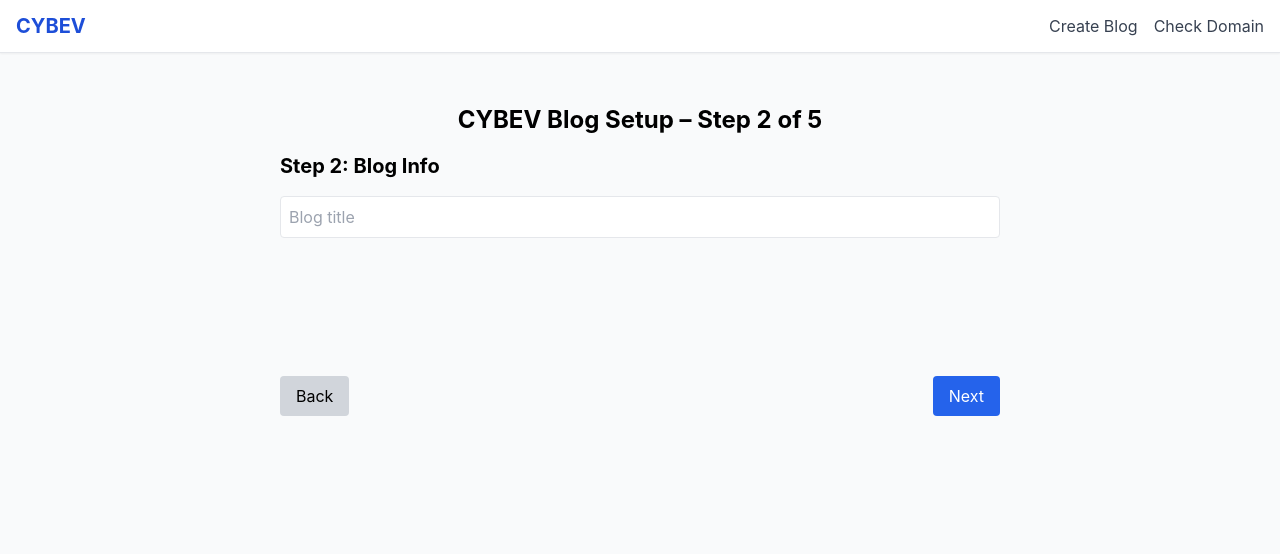
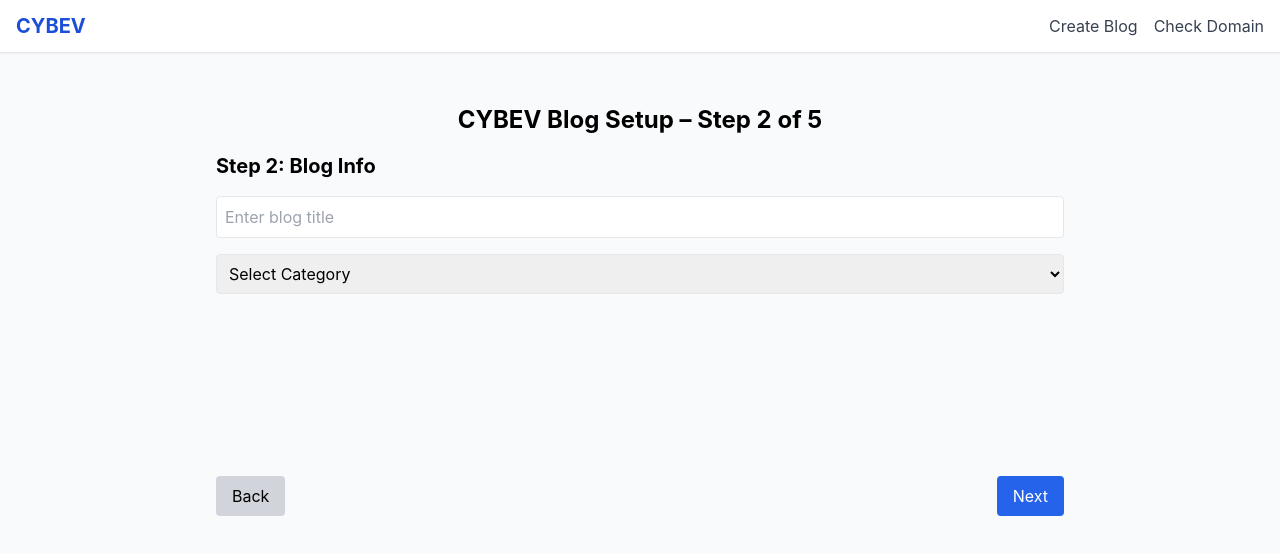
Before and after one commit to cybev1/cybev-frontend, a Next.js app: page /blog/Setup in a window 1280 px wide. Both pictures are taken after a click on the button "Next". Shown: the top 554 px of the page. Built offline with nearby package versions, Linux system fonts and the light colour scheme.

Commit message:
Add files via upload

```diff
--- a/pages/blog/Setup.jsx
+++ b/pages/blog/Setup.jsx
@@ -4,38 +4,98 @@ import { AnimatePresence, motion } from 'framer-motion';
 
 export default function Setup() {
   const [step, setStep] = useState(1);
+  const [form, setForm] = useState({
+    subdomain: '',
+    title: '',
+    category: '',
+    template: '',
+    logo: null
+  });
 
   const goNext = () => setStep((prev) => prev + 1);
   const goBack = () => setStep((prev) => prev - 1);
+  const handleChange = (e) => setForm({ ...form, [e.target.name]: e.target.value });
 
   const steps = [
     <div key="step1" className="space-y-4">
       <h2 className="text-xl font-bold">Step 1: Domain Setup</h2>
-      <input className="w-full p-2 border rounded" placeholder="Enter subdomain..." />
+      <input
+        name="subdomain"
+        value={form.subdomain}
+        onChange={handleChange}
+        className="w-full p-2 border rounded dark:bg-gray-900 dark:text-white"
+        placeholder="Enter subdomain..."
+      />
     </div>,
     <div key="step2" className="space-y-4">
       <h2 className="text-xl font-bold">Step 2: Blog Info</h2>
-      <input className="w-full p-2 border rounded" placeholder="Blog title" />
+      <input
+        name="title"
+        value={form.title}
+        onChange={handleChange}
+        className="w-full p-2 border rounded dark:bg-gray-900 dark:text-white"
+        placeholder="Enter blog title"
+      />
+      <select
+        name="category"
+        value={form.category}
+        onChange={handleChange}
+        className="w-full p-2 border rounded dark:bg-gray-900 dark:text-white"
+      >
+        <option value="">Select Category</option>
+        <option value="Christianity">Christianity</option>
+        <option value="Technology">Technology</option>
+        <option value="Health">Health</option>
+      </select>
     </div>,
     <div key="step3" className="space-y-4">
       <h2 className="text-xl font-bold">Step 3: Design</h2>
-      <div className="h-24 bg-gray-200 rounded" />
+      <div className="grid grid-cols-1 sm:grid-cols-3 gap-4">
+        {['minimal', 'magazine', 'portfolio'].map((tpl) => (
+          <div
+            key={tpl}
+            className={`p-4 border rounded-xl cursor-pointer ${
+              form.template === tpl ? 'border-blue-600' : 'border-gray-300'
+            }`}
+            onClick={() => setForm({ ...form, template: tpl })}
+          >
+            <div className="h-24 bg-gray-200 dark:bg-gray-700 rounded mb-2" />
+            <p className="text-center capitalize">{tpl}</p>
+          </div>
+        ))}
+      </div>
+      <input
+        type="file"
+        accept="image/*"
+        onChange={(e) =>
+          setForm({ ...form, logo: URL.createObjectURL(e.target.files[0]) })
+        }
+      />
+      {form.logo && (
+        <img src={form.logo} alt="logo" className="mt-2 w-32 h-32 object-contain border rounded" />
+      )}
     </div>,
     <div key="step4" className="space-y-4">
       <h2 className="text-xl font-bold">Step 4: Preview</h2>
-      <div className="p-4 border rounded bg-white">Your preview card...</div>
+      <div className="border p-4 rounded-xl space-y-2 bg-white dark:bg-gray-900">
+        <p><strong>Domain:</strong> {form.subdomain}.cybev.io</p>
+        <p><strong>Title:</strong> {form.title}</p>
+        <p><strong>Category:</strong> {form.category}</p>
+        <p><strong>Template:</strong> {form.template}</p>
+        {form.logo && <img src={form.logo} alt="preview logo" className="w-20 h-20 object-contain" />}
+      </div>
     </div>,
     <div key="step5" className="space-y-4">
       <h2 className="text-xl font-bold">Step 5: Hosting</h2>
-      <button className="w-full bg-blue-600 text-white py-2 rounded">Publish</button>
+      <button className="w-full bg-blue-600 text-white py-2 rounded">Publish My Blog</button>
     </div>,
   ];
 
   return (
-    <div className="max-w-3xl mx-auto p-6">
+    <div className="max-w-4xl mx-auto p-6">
       <h1 className="text-2xl font-bold mb-4 text-center">CYBEV Blog Setup – Step {step} of 5</h1>
 
-      <div className="relative min-h-[200px]">
+      <div className="relative min-h-[300px]">
         <AnimatePresence mode="wait">
           <motion.div
             key={step}
@@ -50,12 +110,16 @@ export default function Setup() {
         </AnimatePresence>
       </div>
 
-      <div className="mt-6 flex justify-between">
+      <div className="mt-6 flex justify-between flex-col sm:flex-row gap-4">
         {step > 1 && (
-          <button onClick={goBack} className="px-4 py-2 bg-gray-300 rounded">Back</button>
+          <button onClick={goBack} className="w-full sm:w-auto px-4 py-2 bg-gray-300 rounded">
+            Back
+          </button>
         )}
         {step < 5 && (
-          <button onClick={goNext} className="px-4 py-2 bg-blue-600 text-white rounded">Next</button>
+          <button onClick={goNext} className="w-full sm:w-auto px-4 py-2 bg-blue-600 text-white rounded">
+            Next
+          </button>
         )}
       </div>
     </div>
```
